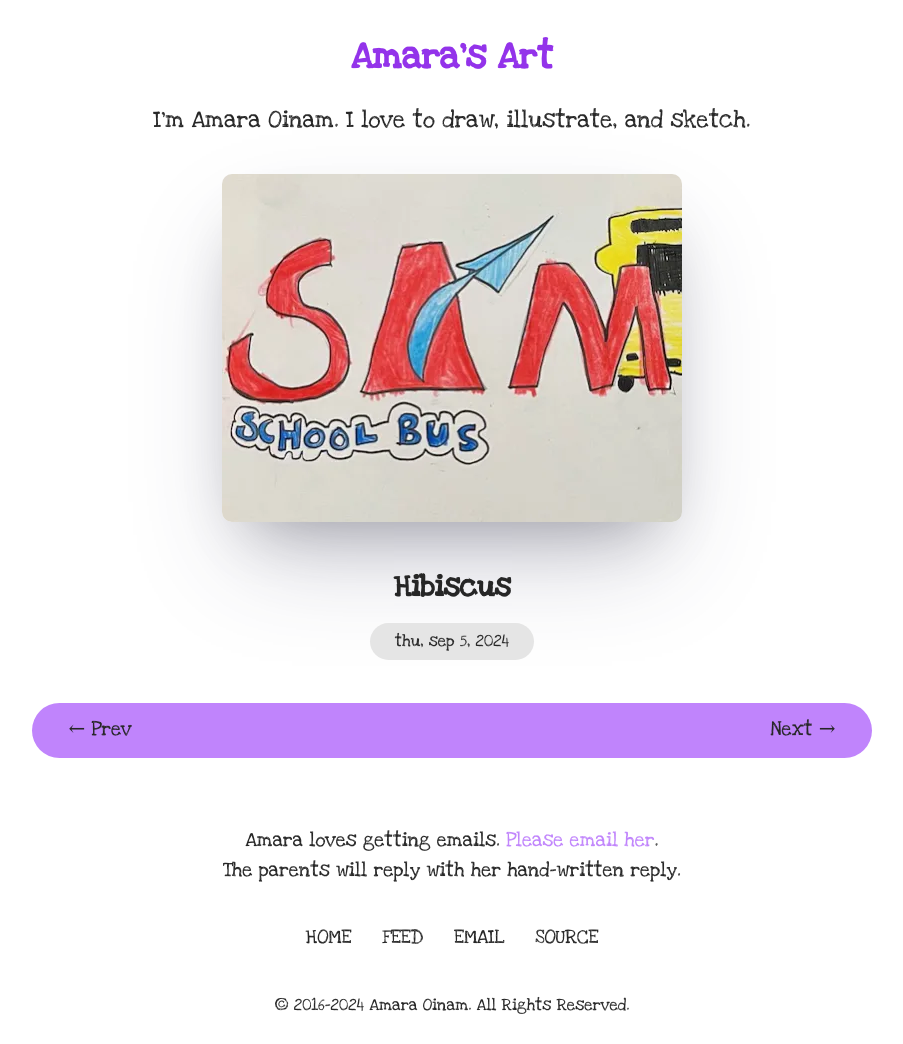
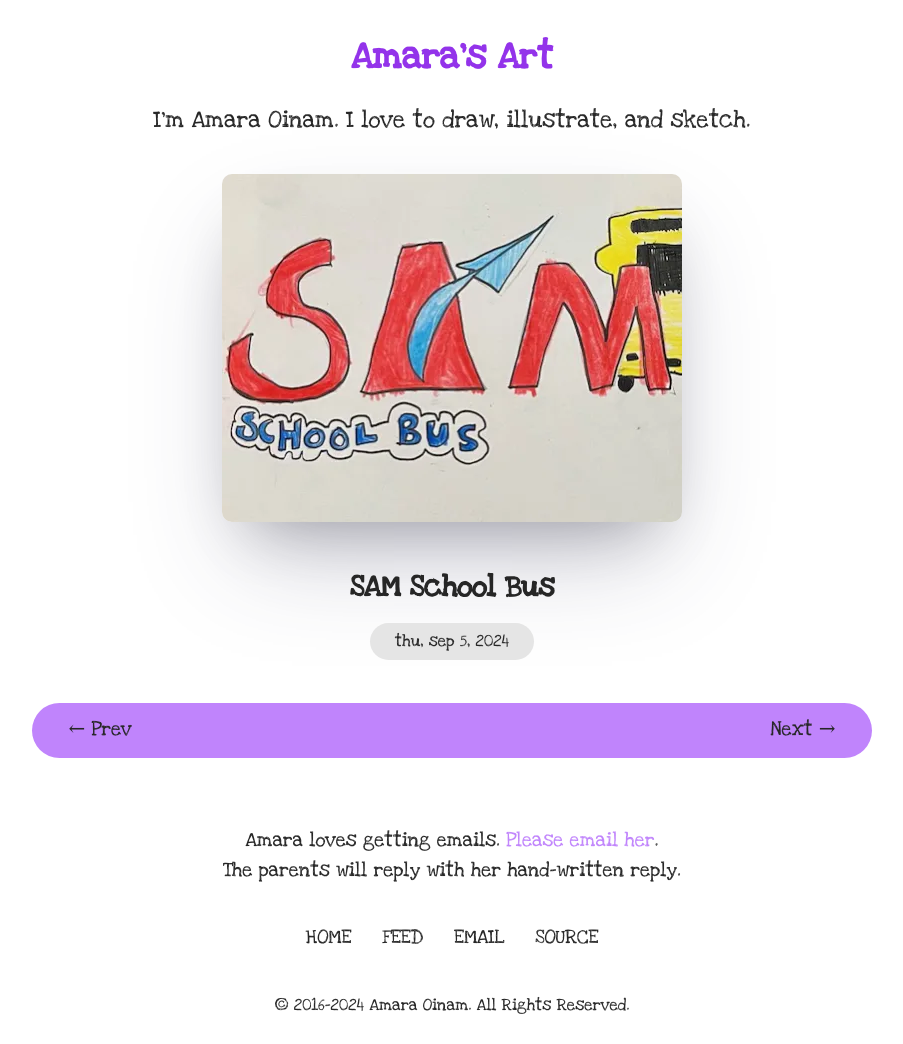
Before and after one commit to oinam/amara.oinam.art, a Jekyll site: the page built from _posts/2024/2024-09-05-sam-school-bus.md, in a window 1280 px wide. Shown: the whole page, without its empty margins (188-1091 px from the left). Built offline with Jekyll 4.4.1, drawn with Linux system fonts in a browser that asks for light colours; some web fonts are replaced.

Commit message:
Titles Fixed

```diff
--- a/_posts/2024/2024-09-04-glue.md
+++ b/_posts/2024/2024-09-04-glue.md
@@ -1,4 +1,4 @@
 ---
-title: Hibiscus
+title: Glue
 image: 2024/2024-09-04-glue
 ---
--- a/_posts/2024/2024-09-05-sam-school-bus.md
+++ b/_posts/2024/2024-09-05-sam-school-bus.md
@@ -1,4 +1,4 @@
 ---
-title: Hibiscus
+title: SAM School Bus
 image: 2024/2024-09-05-sam-school-bus
 ---
--- a/_posts/2024/2024-09-06-youtube.md
+++ b/_posts/2024/2024-09-06-youtube.md
@@ -1,4 +1,4 @@
 ---
-title: Hibiscus
+title: Youtube
 image: 2024/2024-09-06-youtube
 ---
```
Also changed, not shown: _posts/2024/2024-09-07-find-the-joy-of-learning.md (+1 -1 lines).
